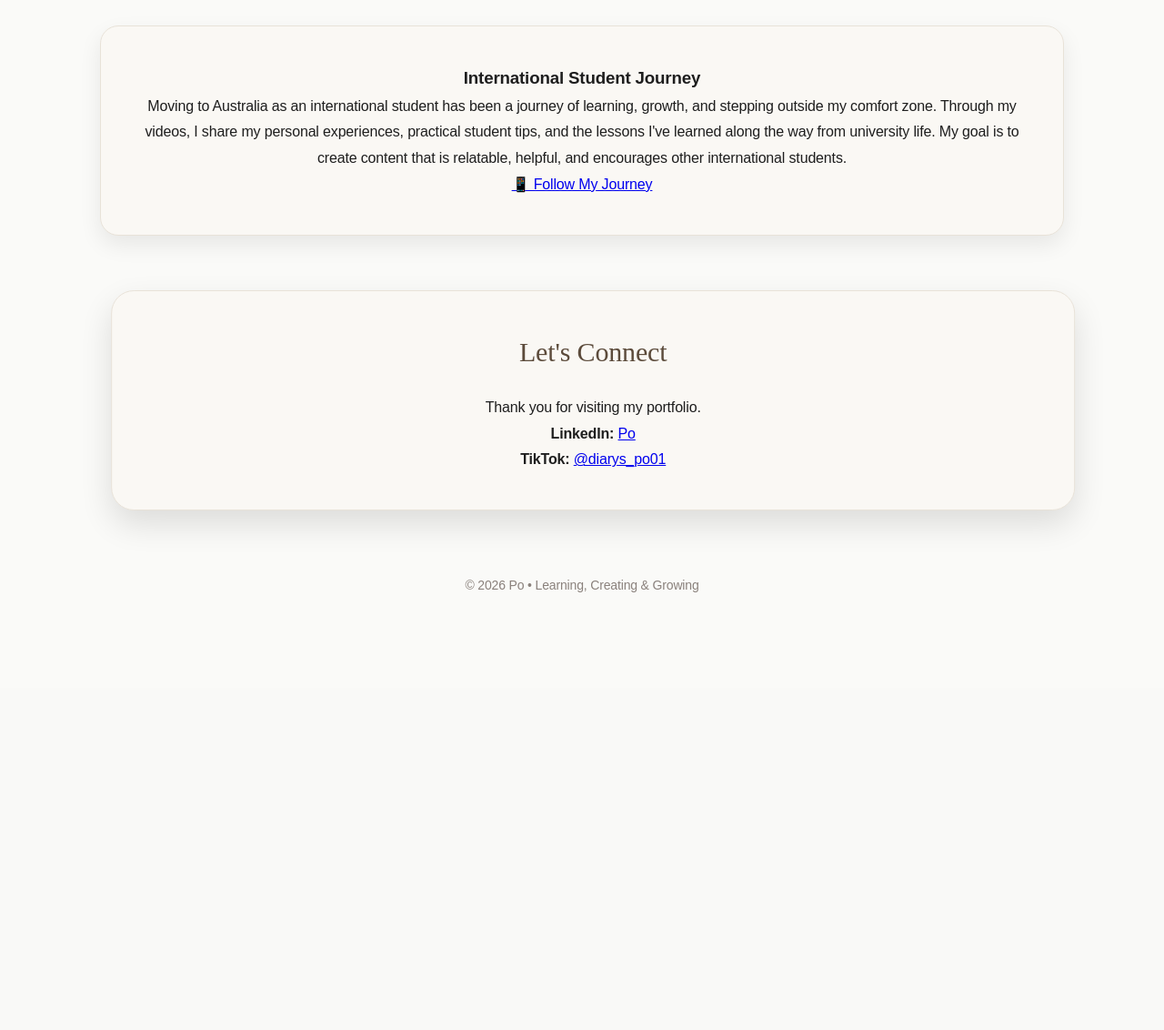
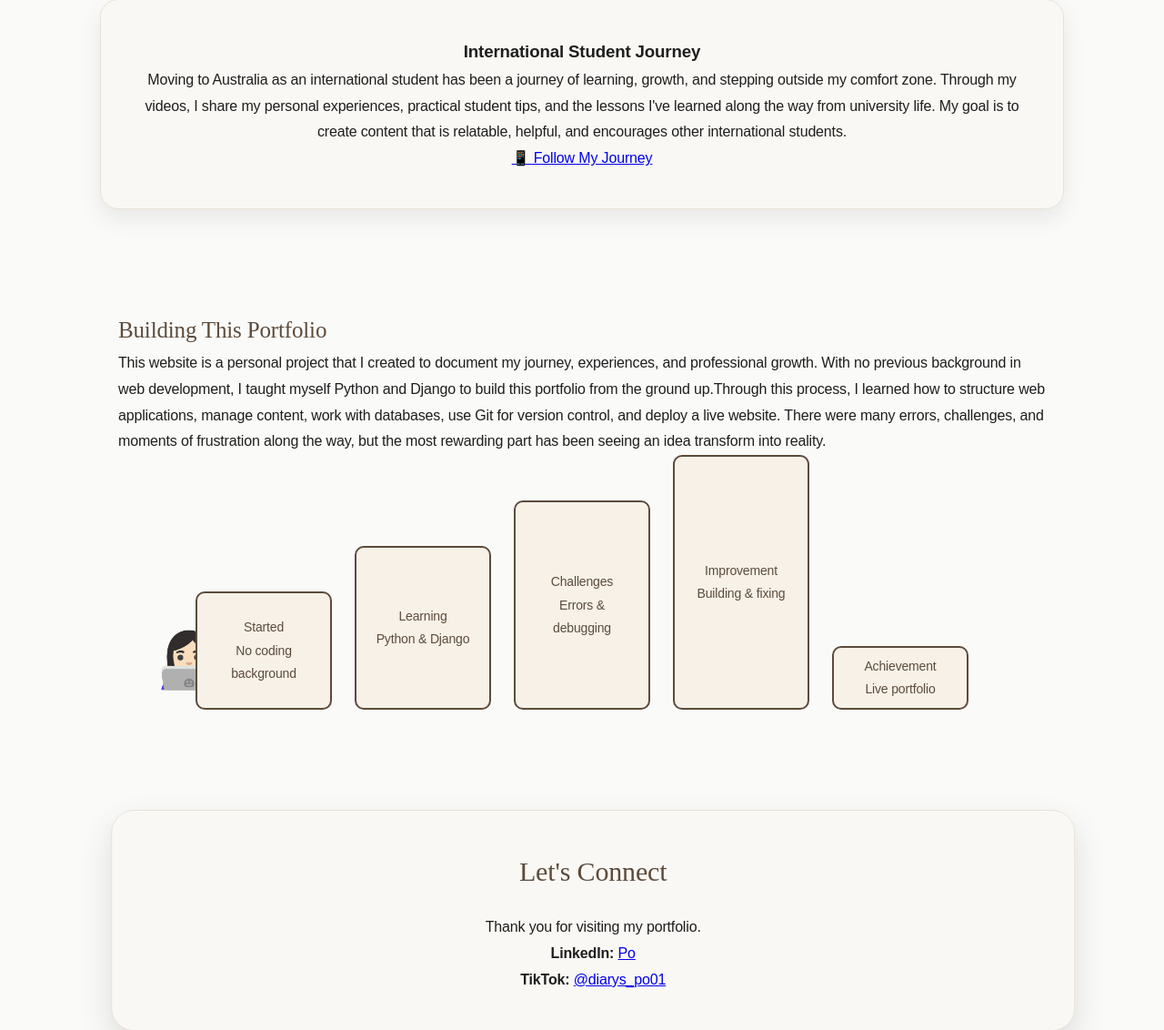
Before and after one commit to po-12365/thet-loon-po-portfolio, a Django app: page / in a window 1280 px wide. Shown: the part 2657-3789 px from the top of the page at 91% size. Before the commit the page ends 3308 px from the top, so only its background shows below. Run offline with Django 5.2, Linux system fonts and the light colour scheme.

Commit message:
added portfolio growth ladder section

```diff
--- a/portfolio/templates/portfolio/home.html
+++ b/portfolio/templates/portfolio/home.html
@@ -437,6 +437,92 @@ footer {
 }
 
 
+.ladder-section {
+    margin-top: 60px;
+    position: relative;
+    padding: 50px 20px;
+    overflow: hidden;
+}
+
+
+.ladder {
+    display: flex;
+    align-items: flex-end;
+    gap: 25px;
+    justify-content: center;
+    position: relative;
+}
+
+
+.step {
+    width: 150px;
+    height: 70px;
+    background: #F7F1E8;
+    border: 2px solid #5C4B3B;
+    border-radius: 10px;
+    display: flex;
+    align-items: center;
+    justify-content: center;
+    text-align: center;
+    padding: 15px;
+    font-size: 14px;
+    color: #5C4B3B;
+    position: relative;
+}
+
+
+/* different heights create ladder effect */
+
+.step:nth-child(1){
+    height:80px;
+}
+
+.step:nth-child(2){
+    height:130px;
+}
+
+.step:nth-child(3){
+    height:180px;
+}
+
+.step:nth-child(4){
+    height:230px;
+}
+
+.step:nth-child(5){
+    height:280px;
+}
+
+
+/* Girl at bottom */
+
+.girl {
+    position:absolute;
+    bottom:0;
+    left:40px;
+    font-size:60px;
+}
+
+
+/* mobile */
+
+@media(max-width:768px){
+
+    .ladder{
+        flex-direction:column;
+        align-items:center;
+    }
+
+    .step{
+        width:250px;
+    }
+
+    .girl{
+        display:none;
+    }
+
+}
+
 </style>
 
 </head>
@@ -524,14 +610,6 @@ changing one life at a time."
 
     </div>
 
-
-          <p>
-        <strong>Let's Connect:</strong>
-        <a href="https://www.linkedin.com/in/thet-loon-po-992aa5178/" target="_blank">
-            Po
-        </a>
-    </p>
-
     </div>
 
 
@@ -610,6 +688,73 @@ the places that have inspired me along the way.
 </div>
 
 
+<div class="ladder-section">
+
+
+    <h2>Building This Portfolio</h2>
+
+
+    <p>
+    This website is a personal project that I created to document my journey,
+    experiences, and professional growth.
+
+    With no previous background in web development, I taught myself Python
+    and Django to build this portfolio from the ground up.Through this process,
+    I learned how to structure web applications, manage content, work with databases,
+    use Git for version control, and deploy a live website.
+
+    There were many errors, challenges, and moments of frustration along the way,
+    but the most rewarding part has been seeing an idea transform into reality.
+    </p>
+
+
+
+    <div class="ladder">
+
+
+        <div class="girl">
+            👩🏻‍💻
+        </div>
+
+
+        <div class="step">
+            Started<br>
+            No coding background
+        </div>
+
+
+        <div class="step">
+            Learning<br>
+            Python & Django
+        </div>
+
+
+        <div class="step">
+            Challenges<br>
+            Errors & debugging
+        </div>
+
+
+        <div class="step">
+            Improvement<br>
+            Building & fixing
+        </div>
+
+
+        <div class="step">
+            Achievement<br>
+            Live portfolio
+        </div>
+
+
+    </div>
+
+
+</div>
+
+</section>
+
+
     <div class="section" id="contact">
 
 <div class="connect-box">
```
